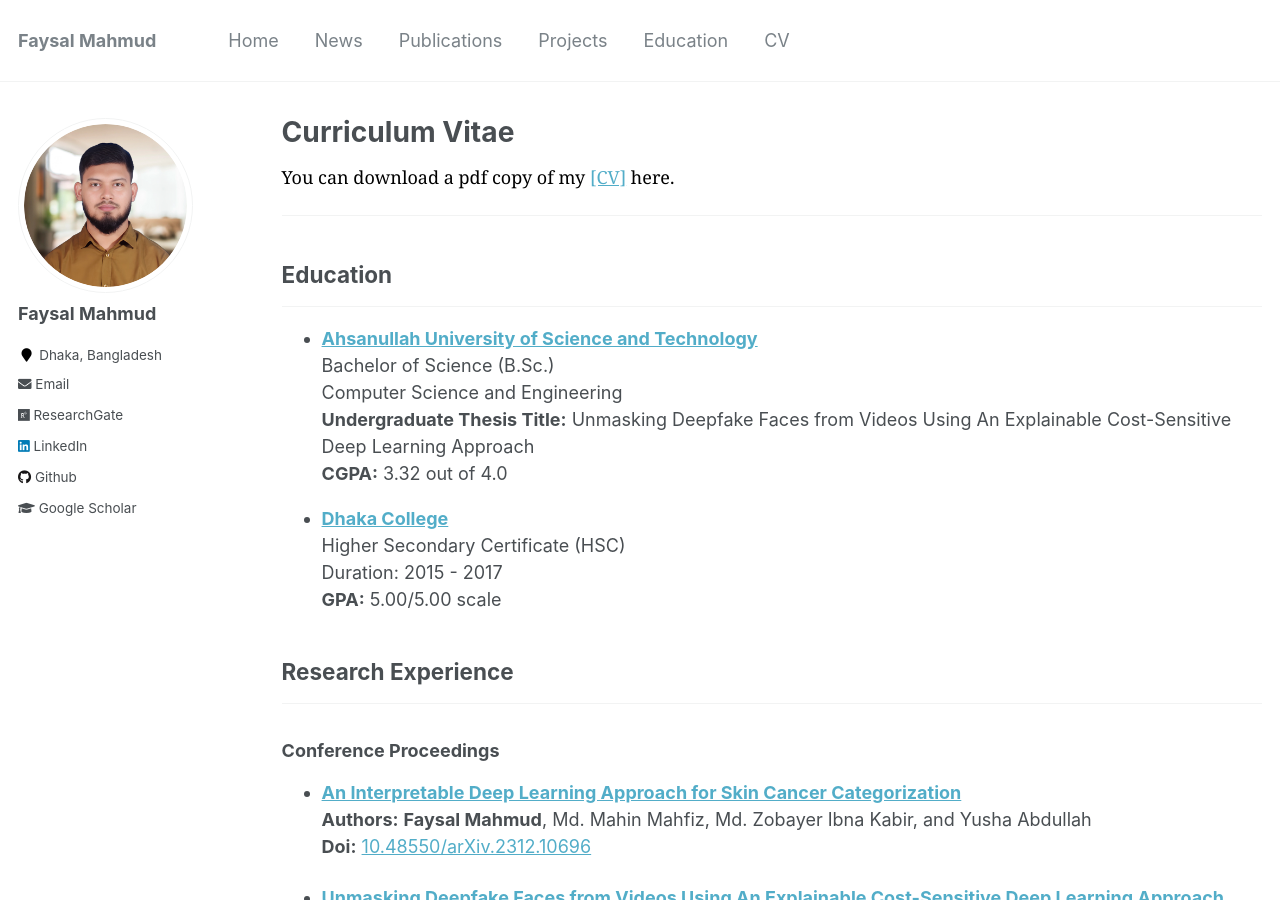
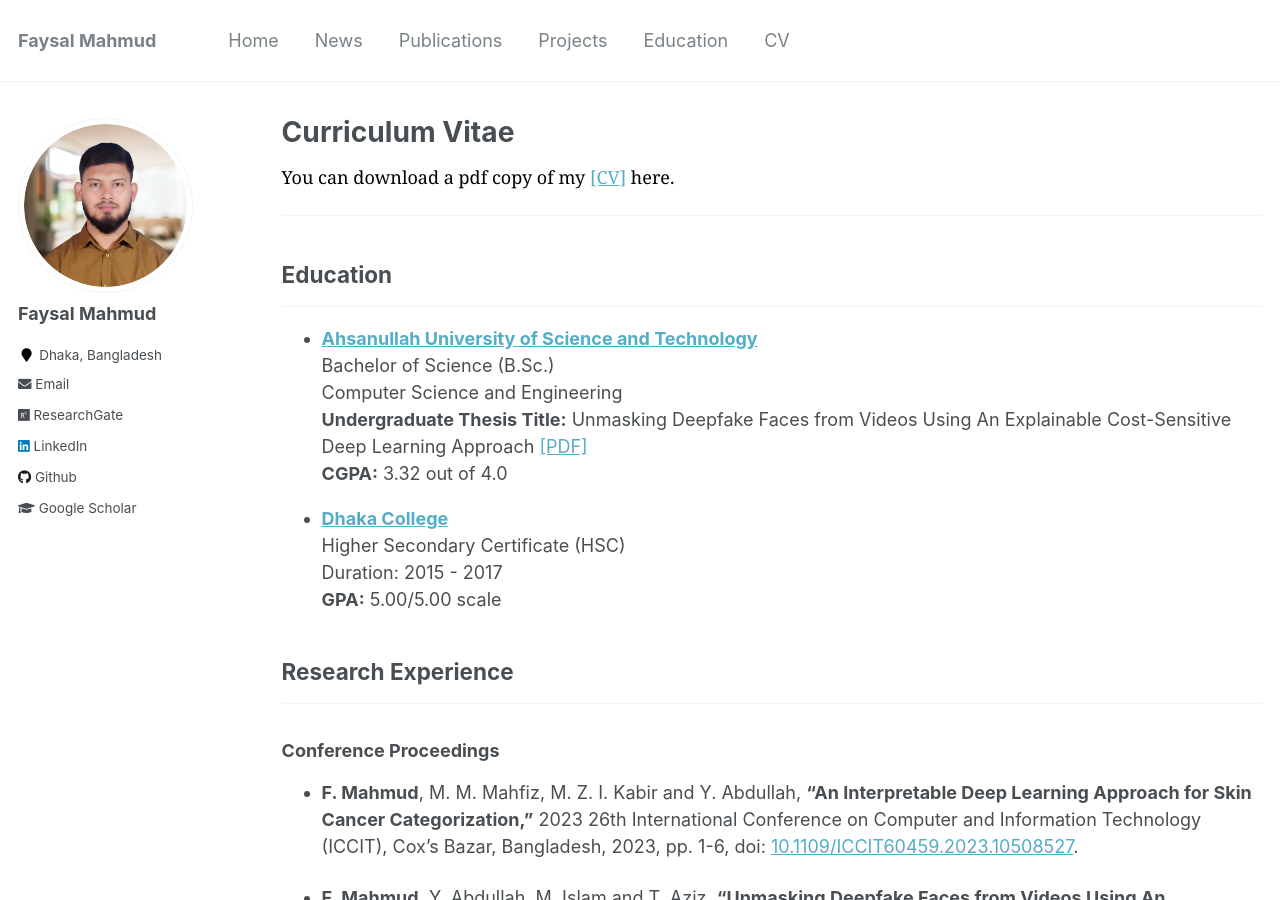
Before and after one commit to Faysal-MD/Faysal-MD.github.io, a Jekyll site: the page built from _pages/cv.md, in a window 1280 px wide and 900 px high. Built offline with Jekyll 4.4.1, drawn with Linux system fonts in a browser that asks for light colours; some of the changed text lies outside the part shown.

Commit message:
Information updated

```diff
--- a/_pages/cv.md
+++ b/_pages/cv.md
@@ -22,7 +22,7 @@ redirect_from:
 - [**Ahsanullah University of Science and Technology**](https://aust.edu) <br>
   Bachelor of Science (B.Sc.) <br>
   Computer Science and Engineering <br>
-  **Undergraduate Thesis Title:** Unmasking Deepfake Faces from Videos Using An Explainable Cost-Sensitive Deep Learning Approach <br>
+  **Undergraduate Thesis Title:** Unmasking Deepfake Faces from Videos Using An Explainable Cost-Sensitive Deep Learning Approach <a href="../files/B.Sc. Thesis/B.Sc. Thesis.pdf">[PDF]</a> <br>
   **CGPA:** 3.32 out of 4.0<br>
 
 <!-- HSC -->
@@ -39,13 +39,9 @@ redirect_from:
 ### Conference Proceedings
 
 
-- **[An Interpretable Deep Learning Approach for Skin Cancer Categorization](https://arxiv.org/pdf/2312.10696.pdf)** <br>
-  **Authors:** **Faysal Mahmud**, Md. Mahin Mahfiz, Md. Zobayer Ibna Kabir, and Yusha Abdullah <br>
-  **Doi:** [10.48550/arXiv.2312.10696](https://arxiv.org/abs/2312.10696)
+- **F. Mahmud**, M. M. Mahfiz, M. Z. I. Kabir and Y. Abdullah, **"An Interpretable Deep Learning Approach for Skin Cancer Categorization,"** 2023 26th International Conference on Computer and Information Technology (ICCIT), Cox's Bazar, Bangladesh, 2023, pp. 1-6, doi: [10.1109/ICCIT60459.2023.10508527](https://ieeexplore.ieee.org/document/10508527).
 
-- **[Unmasking Deepfake Faces from Videos Using An Explainable Cost-Sensitive Deep Learning Approach](https://ieeexplore.ieee.org/document/10441026)** <br>
-  **Authors:** **Faysal Mahmud**, Yusha Abdullah, Minhajul Islam, and Tahsin Aziz <br>
-  **Conference:** 26th International Conference on Computer and Information Technology ([ICCIT 2023](https://iccit.org.bd/2023/))
+- **F. Mahmud**, Y. Abdullah, M. Islam and T. Aziz, **"Unmasking Deepfake Faces from Videos Using An Explainable Cost-Sensitive Deep Learning Approach,"** 2023 26th International Conference on Computer and Information Technology (ICCIT), Cox's Bazar, Bangladesh, 2023, pp. 1-6, doi: [10.1109/ICCIT60459.2023.10441026](https://ieeexplore.ieee.org/document/10441026).
 
 
 ## Skills
```
Also changed, not shown: _pages/publications.md (+1 -2 lines).
